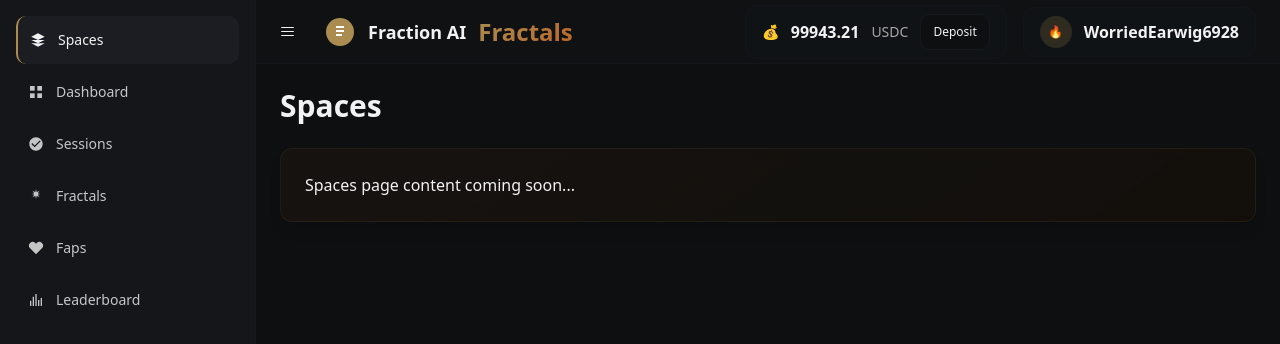
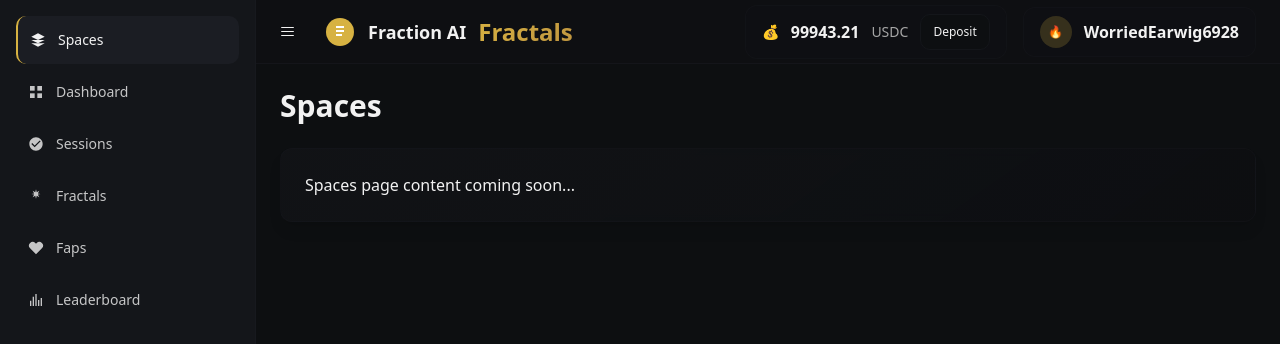
Before and after one commit to rohantomar95/tweet-fapsa-funhouse, a React (Vite) app: page /spaces in a window 1280 px wide. Shown: the top 344 px of the page. Built offline with nearby package versions, Linux system fonts and the light colour scheme.

Commit message:
Update color theme
Adjust color theme and gradients to match the user's theme, as shown in the screenshot.

```diff
--- a/src/index.css
+++ b/src/index.css
@@ -9,54 +9,54 @@ All colors MUST be HSL.
 
 @layer base {
   :root {
-    /* Modern dark theme with gradients */
+    /* Modern dark theme with golden accents to match screenshot */
     --background: 220 13% 6%;
     --foreground: 0 0% 95%;
 
-    --card: 220 13% 8%;
+    --card: 220 13% 7%;
     --card-foreground: 0 0% 95%;
 
-    --popover: 220 13% 9%;
+    --popover: 220 13% 8%;
     --popover-foreground: 0 0% 95%;
 
-    /* FAPS brand colors - inspired by screenshot */
-    --primary: 40 36% 49%;  /* Golden accent */
-    --primary-foreground: 0 0% 95%;
+    /* Golden theme colors matching the screenshot */
+    --primary: 45 65% 55%;  /* Brighter golden yellow */
+    --primary-foreground: 220 13% 6%;
 
-    --secondary: 220 13% 11%;
+    --secondary: 220 13% 10%;
     --secondary-foreground: 0 0% 95%;
 
-    --muted: 220 13% 11%;
+    --muted: 220 13% 10%;
     --muted-foreground: 0 0% 65%;
 
-    --accent: 25 65% 45%;  /* Warm amber accent */
-    --accent-foreground: 0 0% 95%;
+    --accent: 45 65% 55%;  /* Match primary golden */
+    --accent-foreground: 220 13% 6%;
 
     --destructive: 0 63% 50%;
     --destructive-foreground: 0 0% 95%;
 
-    --border: 220 13% 12%;  /* Much subtler borders */
-    --input: 220 13% 10%;
-    --ring: 40 36% 49%;
+    --border: 220 13% 12%;  /* Subtle borders */
+    --input: 220 13% 9%;
+    --ring: 45 65% 55%;
 
     --radius: 0.75rem;
 
-    /* FAPS specific design tokens */
-    --faps-primary: 40 36% 49%;
-    --faps-secondary: 25 65% 45%;
-    --faps-accent: 25 65% 45%;
+    /* FAPS brand colors matching screenshot */
+    --faps-primary: 45 65% 55%;    /* Golden yellow from screenshot */
+    --faps-secondary: 40 50% 50%;  /* Slightly muted golden */
+    --faps-accent: 45 65% 55%;
     --faps-success: 142 76% 36%;
-    --faps-warning: 40 36% 49%;
-    --faps-chart: 40 36% 49%;
+    --faps-warning: 45 65% 55%;
+    --faps-chart: 45 65% 55%;
 
-    /* Beautiful background gradients */
-    --gradient-background: radial-gradient(ellipse at top, hsl(220 13% 8%) 0%, hsl(220 13% 6%) 50%, hsl(220 13% 4%) 100%);
-    --gradient-card: linear-gradient(145deg, hsl(220 13% 9%) 0%, hsl(220 13% 7%) 100%);
+    /* Enhanced gradients matching the screenshot theme */
+    --gradient-background: radial-gradient(ellipse 100% 60% at 50% 0%, hsl(45 25% 8%) 0%, transparent 50%);
+    --gradient-card: linear-gradient(145deg, hsl(220 13% 8% / 0.9), hsl(220 13% 6% / 0.95));
     --gradient-primary: linear-gradient(135deg, hsl(var(--faps-primary)), hsl(var(--faps-secondary)));
     --gradient-glow: linear-gradient(135deg, hsl(var(--faps-primary) / 0.1), hsl(var(--faps-secondary) / 0.1));
     --gradient-border: linear-gradient(135deg, hsl(var(--faps-primary) / 0.3), hsl(var(--faps-secondary) / 0.3));
 
-    /* Subtle shadows and glows */
+    /* Subtle shadows with golden glow */
     --shadow-glow: 0 0 30px hsl(var(--faps-primary) / 0.15);
     --shadow-card: 0 4px 20px hsl(0 0% 0% / 0.3);
     --shadow-subtle: 0 2px 10px hsl(0 0% 0% / 0.2);
@@ -64,6 +64,16 @@ All colors MUST be HSL.
     /* Smooth animations */
     --transition-smooth: all 0.3s cubic-bezier(0.4, 0, 0.2, 1);
     --pulse-duration: 2s;
+
+    /* Sidebar colors matching the theme */
+    --sidebar-background: 220 13% 7%;
+    --sidebar-foreground: 0 0% 95%;
+    --sidebar-primary: 45 65% 55%;
+    --sidebar-primary-foreground: 220 13% 6%;
+    --sidebar-accent: 220 13% 11%;
+    --sidebar-accent-foreground: 0 0% 95%;
+    --sidebar-border: 220 13% 12%;
+    --sidebar-ring: 45 65% 55%;
 
     --sidebar-background: 220 13% 9%;
     --sidebar-foreground: 0 0% 95%;
@@ -123,21 +133,21 @@ All colors MUST be HSL.
   body {
     @apply text-foreground;
     background:
-      radial-gradient(ellipse 80% 50% at 50% 0%, hsl(40 36% 8%) 0%, transparent 50%),
-      radial-gradient(ellipse 60% 50% at 50% 100%, hsl(25 65% 6%) 0%, transparent 50%),
-      linear-gradient(135deg, hsl(220 13% 6%) 0%, hsl(30 20% 5%) 50%, hsl(35 25% 4%) 100%);
+      radial-gradient(ellipse 100% 60% at 50% 0%, hsl(45 25% 8%) 0%, transparent 50%),
+      radial-gradient(ellipse 80% 50% at 50% 100%, hsl(40 20% 6%) 0%, transparent 50%),
+      linear-gradient(180deg, hsl(220 13% 6%) 0%, hsl(35 15% 5%) 30%, hsl(40 18% 4%) 100%);
     background-attachment: fixed;
     min-height: 100vh;
   }
 }
 
 @layer components {
-  /* FAPS Dashboard Component Styles - Golden theme gradients */
+  /* FAPS Dashboard Component Styles - Matching screenshot theme */
   .faps-card {
-    background: linear-gradient(145deg, hsl(30 20% 8% / 0.8), hsl(35 25% 6% / 0.9));
-    @apply border border-faps-primary/10 rounded-xl p-6 shadow-lg backdrop-blur-sm
+    background: var(--gradient-card);
+    @apply border border-border/30 rounded-xl p-6 shadow-lg backdrop-blur-sm
            transition-all duration-300 hover:shadow-2xl hover:shadow-faps-primary/20
-           hover:scale-[1.01] hover:border-faps-primary/30;
+           hover:scale-[1.01] hover:border-faps-primary/40;
   }
 
   .faps-card-glow {
```
